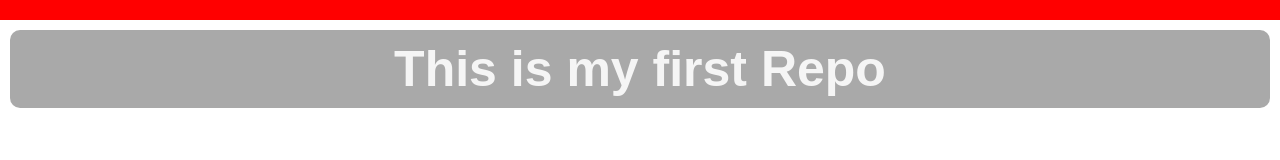
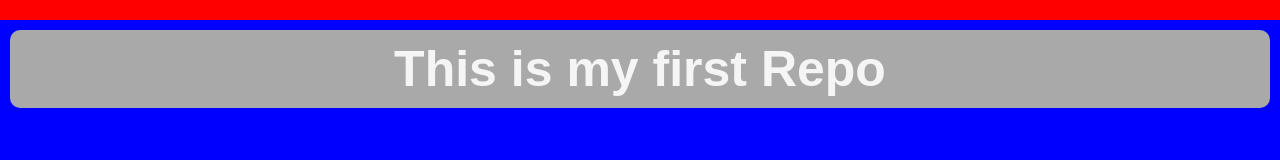
Before and after one commit to remix2021687/Test-Repo, a plain HTML site: page index.html in a window 1280 px wide. Drawn offline with Linux system fonts and the light colour scheme.

Commit message:
change color

```diff
--- a/style.css
+++ b/style.css
@@ -7,7 +7,7 @@
 }
 
 body {
-    background-color: #fff;
+    background-color: blue;
 }
 
 h1 {
```
